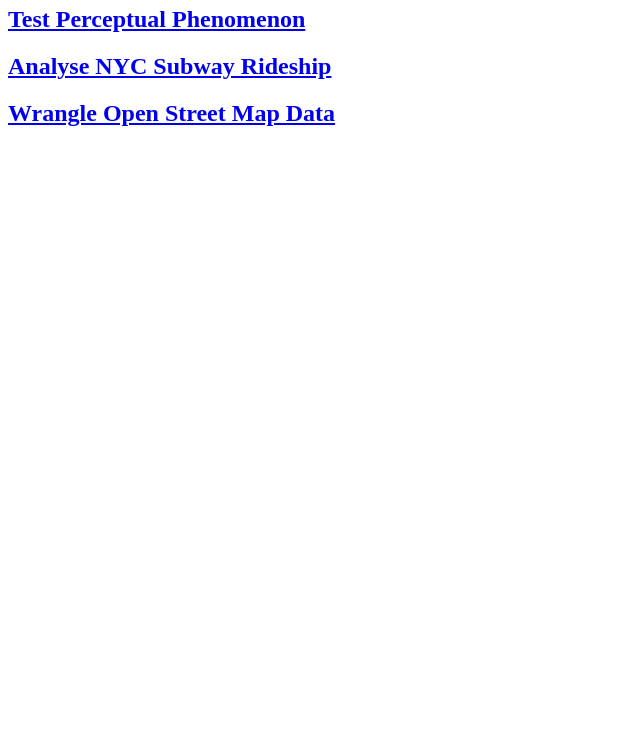
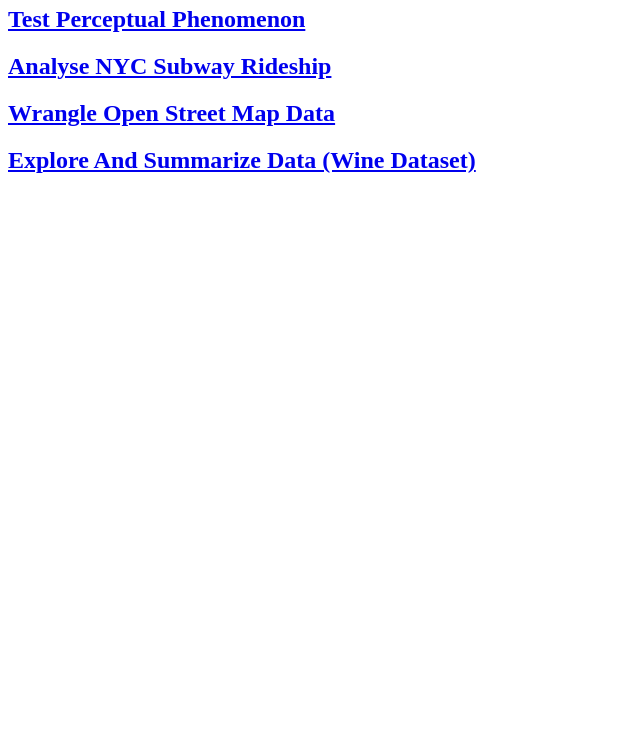
Before and after one commit to rkr1017/rkr1017.github.io, a plain HTML site: page index.html in a window 1280 px wide. Shown: the part 60-800 px from the top of the page, without its empty margins (0-640 px from the left). Drawn offline with Linux system fonts and the light colour scheme.

Commit message:
initial submission of EDA of Wine Dataset

```diff
--- a/index.html
+++ b/index.html
@@ -23,5 +23,11 @@
 
     </h2>
 
+    <h2>
+
+        <a href="http://rkr1017.github.io/Project_final.html">Explore And Summarize Data (Wine Dataset)</a>
+
+    </h2>
+
   </body>
 </html>
```
